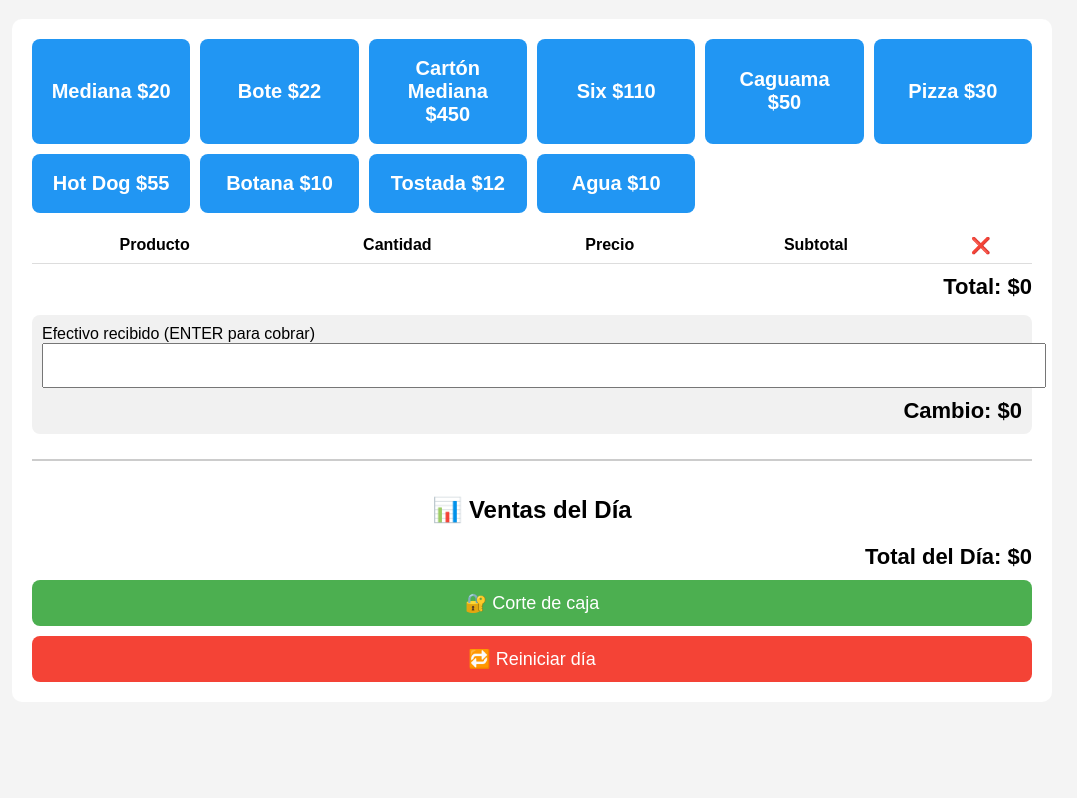
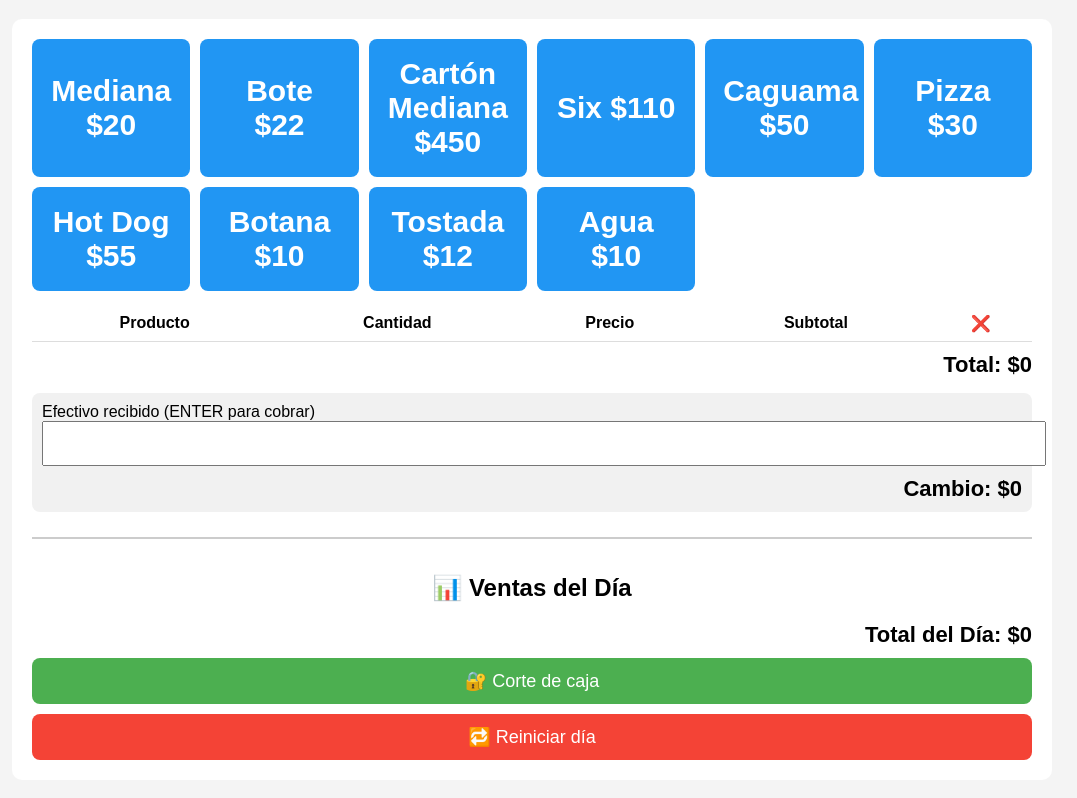
Before and after one commit to pascualnambod-hub/ventas, a plain HTML site: page index.html in a window 1280 px wide. Shown: the part 90-888 px from the top of the page, without its empty margins (108-1185 px from the left). Before the commit the page ends 820 px from the top, so only its background shows below. Drawn offline with Linux system fonts and the light colour scheme.

Commit message:
Update index.html

```diff
--- a/index.html
+++ b/index.html
@@ -17,7 +17,7 @@ h1,h2{text-align:center}
   background: #2196f3;
   color: white;
   cursor: pointer;
-  font-size: 20px;      /* 👈 tamaño de letra */
+  font-size: 30px;      /* 👈 tamaño de letra */
   font-weight: bold;    /* 👈 opcional */
 }
 table{width:100%;margin-top:15px;border-collapse:collapse}
```
